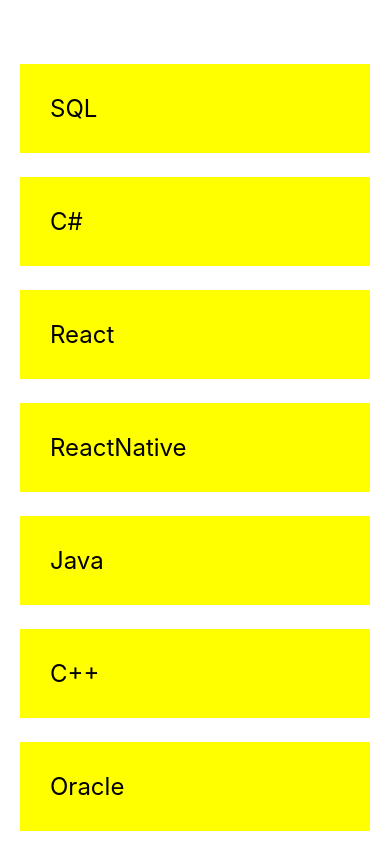
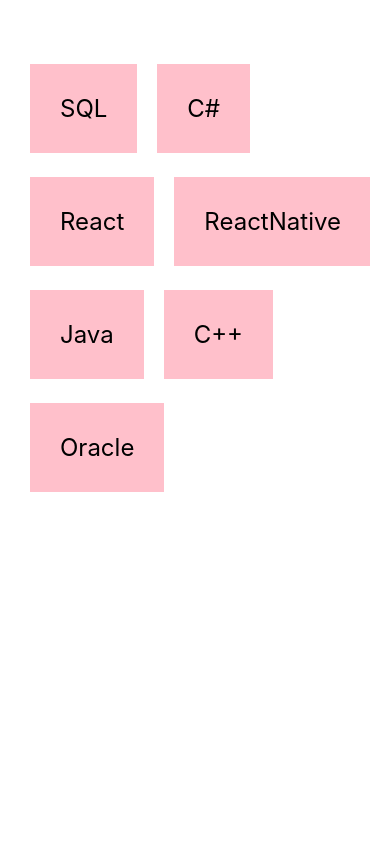
Before and after one commit to voSteshaBa/ReactNativeTest, a React Native app: screen / in a window 390 px wide. Built offline with nearby package versions, Linux system fonts and the light colour scheme.

Commit message:
Flat list

```diff
--- a/App.js
+++ b/App.js
@@ -1,16 +1,16 @@
 import { StatusBar } from 'expo-status-bar';
 import React, {useState} from 'react';
-import { StyleSheet, Text, View, ScrollView } from 'react-native';
+import { StyleSheet, Text, View, FlatList } from 'react-native';
 
 export default function App() {
   const [people, setPeople] = useState([
-    {name: 'SQL', key: '1'},
-    {name: 'C#', key: '2'},
-    {name: 'React', key: '3'},
-    {name: 'ReactNative', key: '4'},
-    {name: 'Java', key: '5'},
-    {name: 'C++', key: '6'},
-    {name: 'Oracle', key: '7'},
+    {name: 'SQL', id: '1'},
+    {name: 'C#', id: '2'},
+    {name: 'React', id: '3'},
+    {name: 'ReactNative', id: '4'},
+    {name: 'Java', id: '5'},
+    {name: 'C++', id: '6'},
+    {name: 'Oracle', id: '7'},
   ]);
 
 
@@ -18,13 +18,22 @@
   return (
     <View style={styles.container}>
 
-     <ScrollView>
+      <FlatList
+      numColumns={2}
+      keyExtractor={(item) => item.id}
+      data={people}
+      renderItem={({ item }) => (
+        <Text style={styles.item}>{item.name}</Text>
+      )}
+      />
+
+    {/*  <ScrollView>
      {people.map(item => (
-         <View key={item.key}>
+         <View id={item.id}>
            <Text style={styles.item}>{item.name}</Text>
          </View>
        ))}
-     </ScrollView>
+     </ScrollView> */}
 
     </View>
   );
@@ -42,8 +51,9 @@
   item: {
     marginTop: 24,
     padding: 30,
-    backgroundColor: 'yellow',
+    backgroundColor: 'pink',
     fontSize: 24,
+    marginHorizontal: 10
 
   }
 });
```
